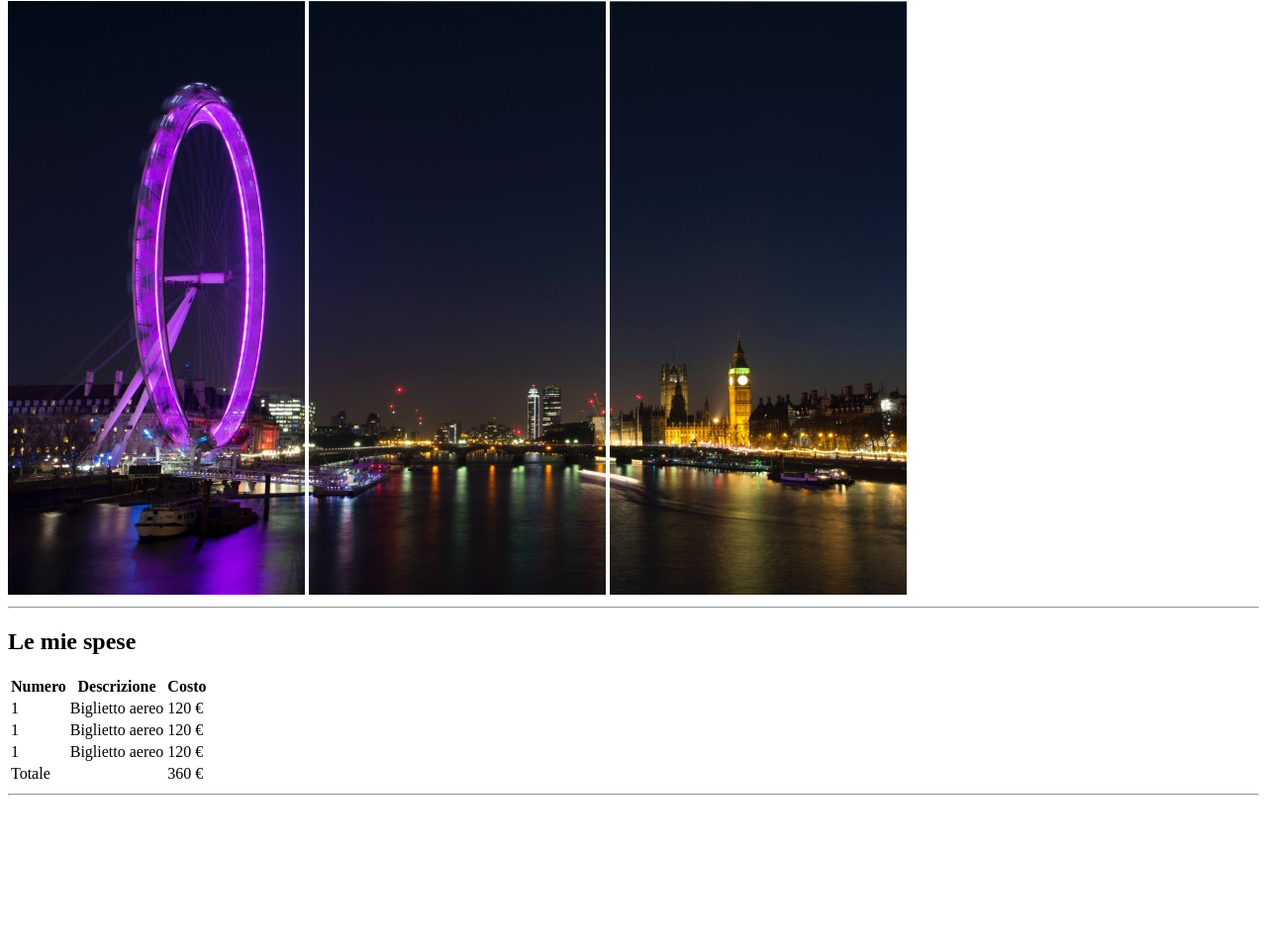
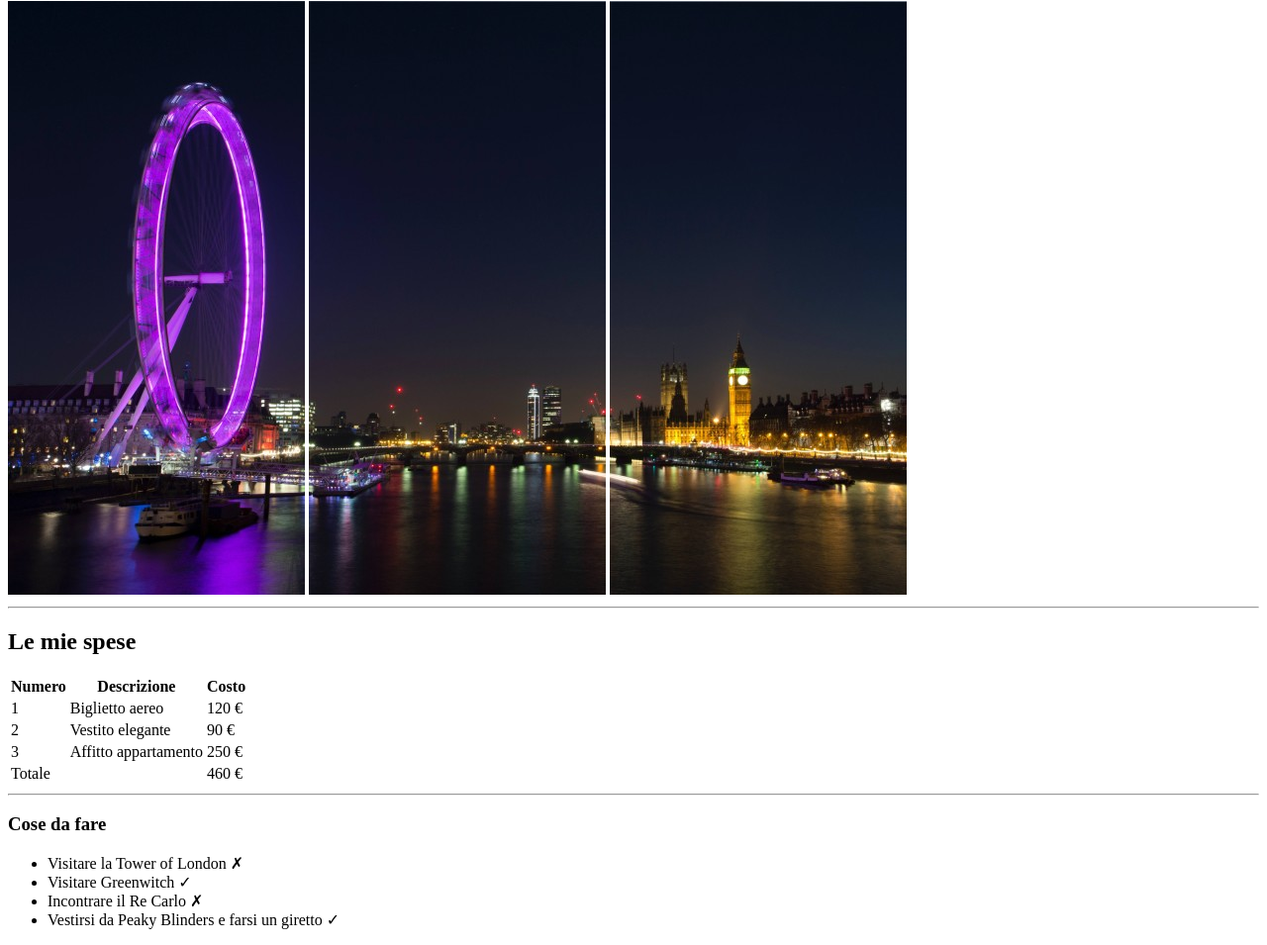
Before and after one commit to NicholasBuiatti/html-london-trip, a plain HTML site: page index.html in a window 1280 px wide. Shown: the part 79-1034 px from the top of the page at 99% size. Before the commit the page ends 891 px from the top, so only its background shows below. Drawn offline with Linux system fonts and the light colour scheme.

Commit message:
Inserimento commenti + seconda sezione

```diff
--- a/index.html
+++ b/index.html
@@ -7,6 +7,7 @@
 </head>
 <body>
 
+    <!-- header della pagina -->
     <header>
         <h1>Il mio Viaggio a Londra</h1>
         <img src="./img/pexels-bill-emrich-230794-0.jpg" alt="">
@@ -15,7 +16,10 @@
         <hr>
     </header>
 
+    <!-- main della pagina -->
     <main>
+
+        <!-- tabella costi -->
         <section>
             <h2>Le mie spese</h2>
             <table>
@@ -31,29 +35,39 @@
                         <td>120 &euro;</td>
                     </tr>
                     <tr>
-                        <td>1</td>
-                        <td>Biglietto aereo</td>
-                        <td>120 &euro;</td>
+                        <td>2</td>
+                        <td>Vestito elegante</td>
+                        <td>90 &euro;</td>
                     </tr>
                     <tr>
-                        <td>1</td>
-                        <td>Biglietto aereo</td>
-                        <td>120 &euro;</td>
+                        <td>3</td>
+                        <td>Affitto appartamento</td>
+                        <td>250 &euro;</td>
                     </tr>
                 </tbody>
                 <tfoot>
                     <tr>
                         <td>Totale</td>
                         <td></td>
-                        <td>360 &euro;</td>
+                        <td>460 &euro;</td>
                     </tr>
                 </tfoot>
             </table>
             <hr>
         </section>
+
+        <!-- lista numero 1 -->
         <section>
+            <h3>Cose da fare</h3>
+            <ul>
+                <li>Visitare la Tower of London &cross;</li>
+                <li>Visitare Greenwitch &check;</li>
+                <li>Incontrare il Re Carlo &cross;</li>
+                <li>Vestirsi da Peaky Blinders e farsi un giretto &check;</li>
+            </ul>
+        </section>
 
-        </section>
+        <!-- lista numero 2 -->
         <section>
 
         </section>
```
